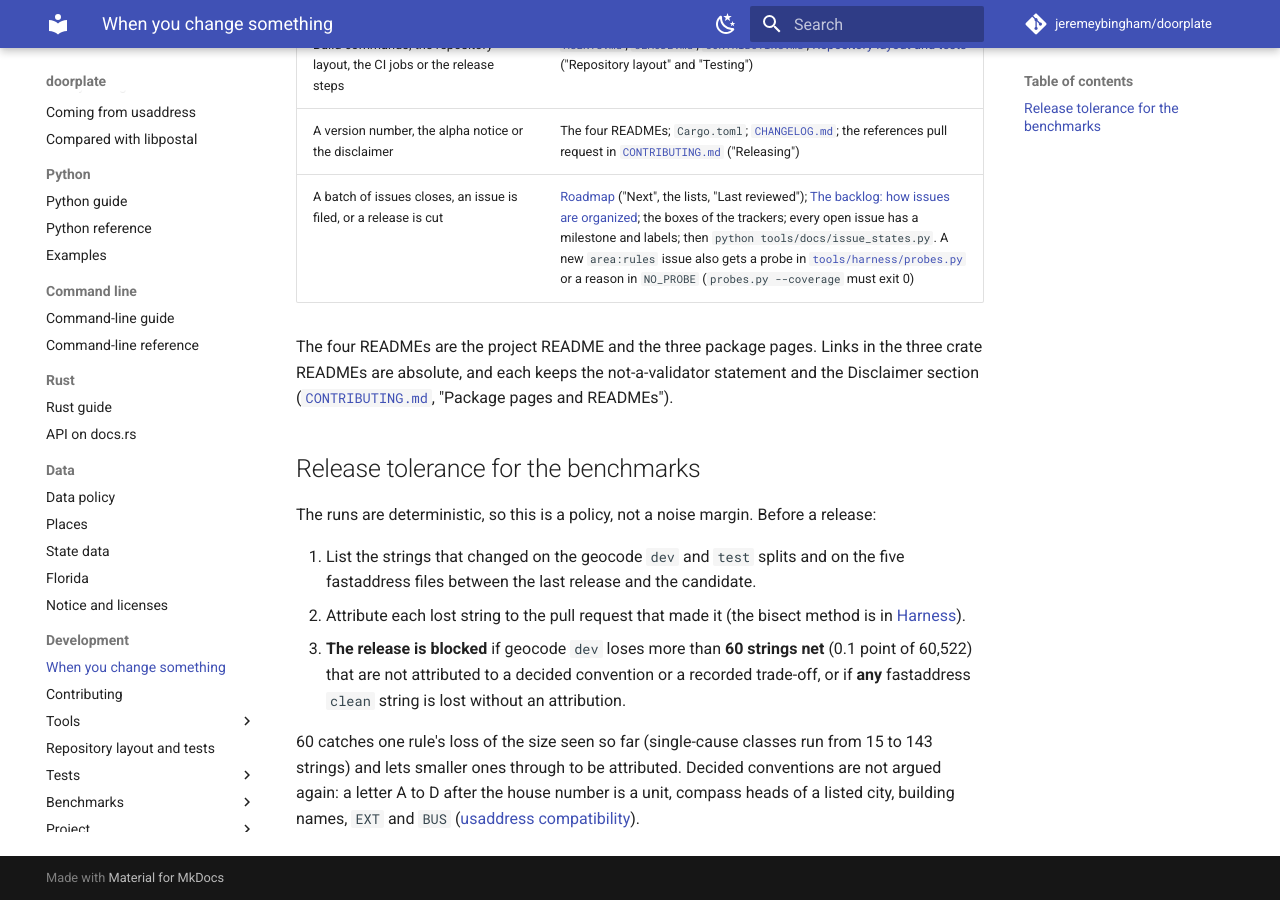
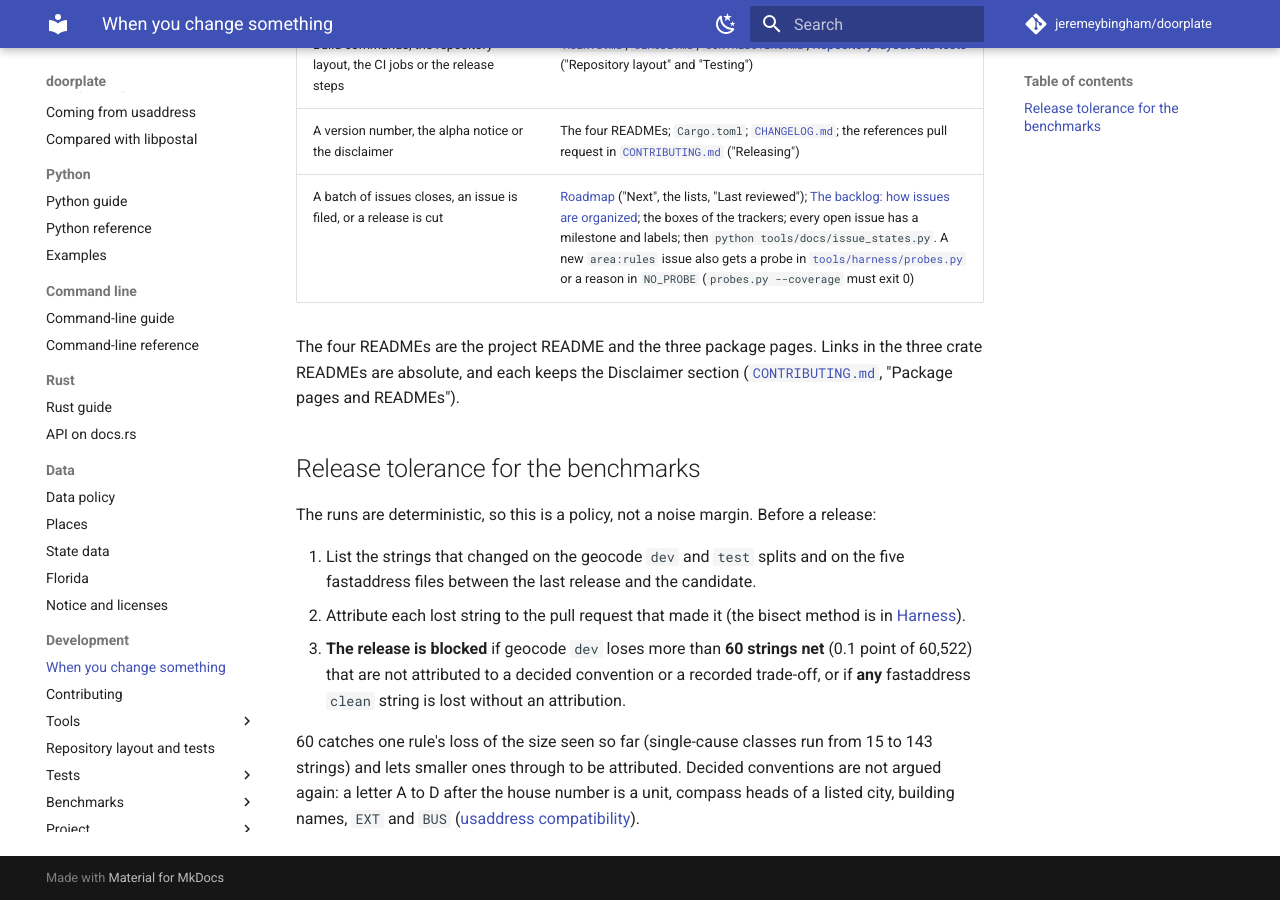
Before and after one commit to jeremeybingham/doorplate, an MkDocs documentation site: the page built from docs/change-checklist.md, in a window 1280 px wide and 900 px high, scrolled down 1999 px. Built offline with MkDocs 1.6.1 and Material for MkDocs 9.7.7, drawn with Linux system fonts in a browser that asks for light colours; comment, search, counter and statistics services are not loaded.

Commit message:
Docs: drop the rule that every page carries the not-a-validator statement
The READMEs keep the Disclaimer section; the rule that docs and comments must not
imply validation (AGENTS.md, CONTRIBUTING.md) stays. Owner decision, 2026-11-12.

Co-Authored-By: Claude Sonnet 5.5 <noreply@anthropic.com>

```diff
--- a/docs/change-checklist.md
+++ b/docs/change-checklist.md
@@ -30,7 +30,7 @@ the same pull request. The pull request template asks for it.
 | A batch of issues closes, an issue is filed, or a release is cut | [`roadmap.md`](roadmap.md) ("Next", the lists, "Last reviewed"); [`backlog.md`](backlog.md); the boxes of the trackers; every open issue has a milestone and labels; then `python tools/docs/issue_states.py`. A new `area:rules` issue also gets a probe in [`tools/harness/probes.py`](../tools/harness/probes.py) or a reason in `NO_PROBE` (`probes.py --coverage` must exit 0) |
 
 The four READMEs are the project README and the three package pages. Links in the three crate READMEs are absolute, and each keeps the
-not-a-validator statement and the Disclaimer section ([`CONTRIBUTING.md`](../CONTRIBUTING.md), "Package pages and READMEs").
+Disclaimer section ([`CONTRIBUTING.md`](../CONTRIBUTING.md), "Package pages and READMEs").
 
 ## Release tolerance for the benchmarks
 
```
Also changed, not shown: CLAUDE.md (+1 -1 lines), CONTRIBUTING.md (+2 -2 lines), site/README.md.
